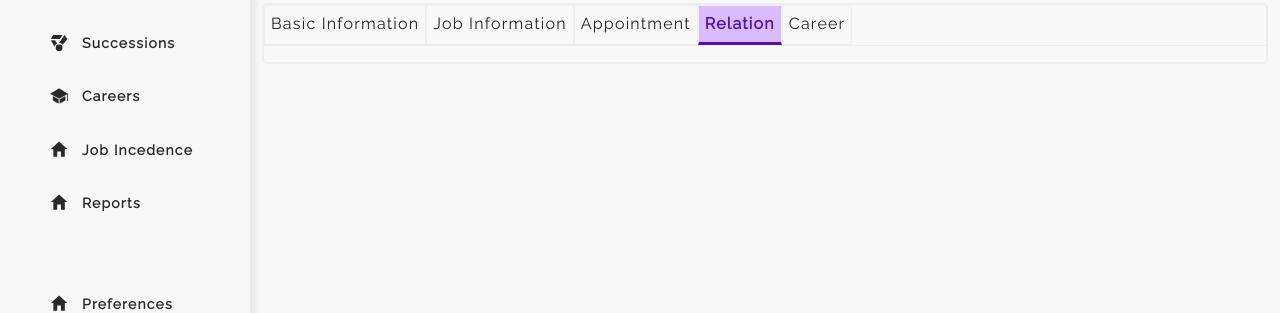
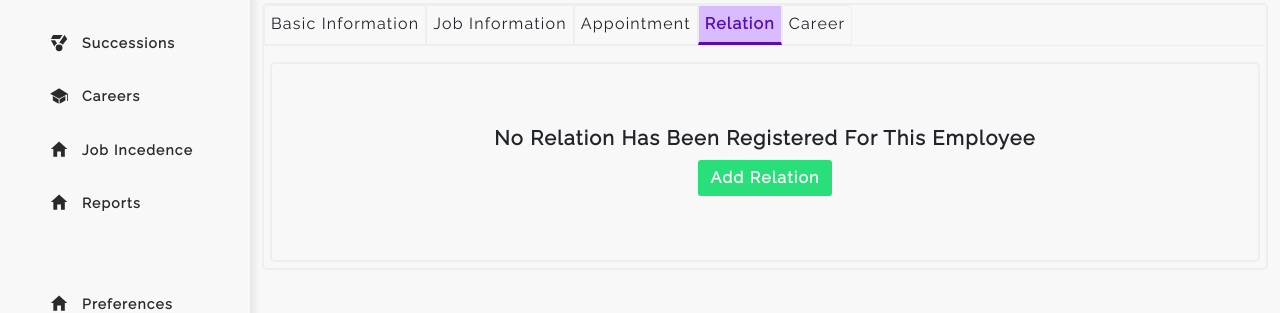
Before and after one commit to chineduogada/NRC-fr-tst, a React (Create React App) app: page /employee/1 in a window 1280 px wide. Both pictures are taken after a click on the item "Relation". Shown: the part 331-644 px from the top of the page. Built offline with nearby package versions, Linux system fonts and the light colour scheme.

Commit message:
ft-clean-slate-cta

```diff
--- /dev/null
+++ b/src/components/CleanSlate/CleanSlate.jsx
@@ -0,0 +1,15 @@
+import React from "react";
+import classes from "./CleanSlate.module.scss";
+import Button from "../Button/Button";
+
+const CleanSlate = ({ onControlSlate, msg, buttonLabel }) => {
+	return (
+		<div className={classes.Slate}>
+			<h5 className={classes.Msg}>{msg}</h5>
+			{/* <Button onClick={onControlSlate} /> */}
+			<Button highlight label={buttonLabel} />
+		</div>
+	);
+};
+
+export default CleanSlate;
--- /dev/null
+++ b/src/components/CleanSlate/CleanSlate.module.scss
@@ -0,0 +1,22 @@
+%bordered {
+	border: 2px solid var(--line-color);
+	border-radius: 5px;
+}
+
+.Slate {
+	@extend %bordered;
+
+	margin: 0.375rem;
+
+	min-height: 200px;
+
+	display: flex;
+	justify-content: center;
+	align-items: center;
+	flex-direction: column;
+
+	.Msg {
+		text-transform: capitalize;
+		font-weight: bold;
+	}
+}
--- a/src/pages/Employee/Employee.jsx
+++ b/src/pages/Employee/Employee.jsx
@@ -3,6 +3,7 @@ import classes from "./Employee.module.scss";
 import TabsComponent from "../../components/Tabs/Tabs";
 import Button from "../../components/Button/Button";
 import EmployeeBasicInfo from "./EmployeeBasicInfo/EmployeeBasicInfo";
+import CleanSlate from "../../components/CleanSlate/CleanSlate";
 
 export default class Employee extends Component {
 	state = {
@@ -25,6 +26,12 @@ export default class Employee extends Component {
 		const { activeTab } = this.state;
 
 		if (activeTab === "basicInformation") return <EmployeeBasicInfo />;
+		else if (activeTab === "relation")
+			return (
+				<CleanSlate msg="no relation has been registered for this employee"  buttonLabel="add relation" />
+			);
+		else if (activeTab === "career")
+			return <CleanSlate msg="no career info exists for this employee" buttonLabel="add career" />;
 	}
 
 	render() {
```
